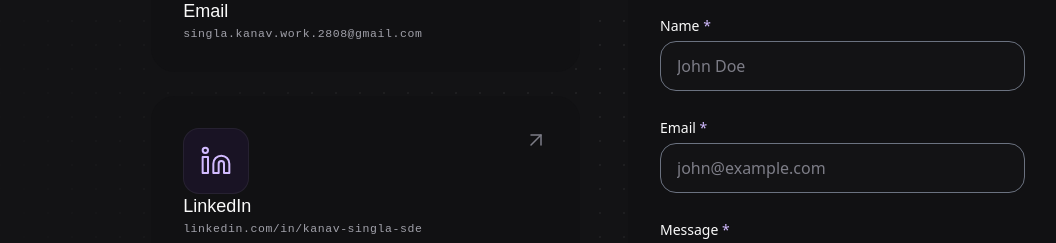
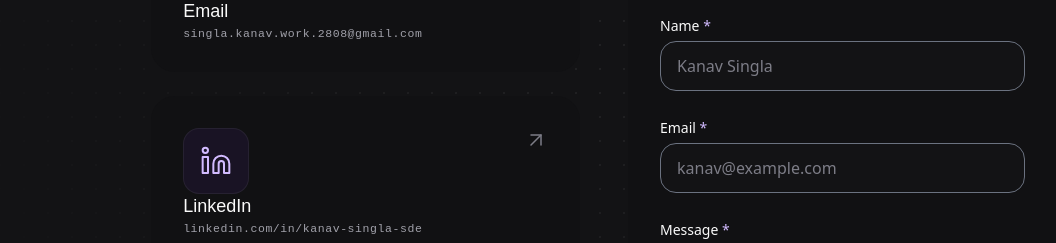
Before and after one commit to KanavSingla28-k/portfolio, a React (Vite) app: page /contact in a window 1280 px wide. Shown: the part 543-786 px from the top of the page, without its empty margins (36-1092 px from the left). Built offline with nearby package versions, Linux system fonts and the light colour scheme; a web font is replaced by a local one.

Commit message:
fix: remove contact placeholders

```diff
--- a/src/pages/About.tsx
+++ b/src/pages/About.tsx
@@ -17,7 +17,7 @@ export default function About() {
         animate="visible"
         variants={{ visible: { transition: { staggerChildren: 0.1 } } }}
       >
-        <motion.h1 variants={fadeUpVariants} className="font-hero-heading text-hero-heading mb-xl">
+        <motion.h1 variants={fadeUpVariants} className="font-hero-heading-mobile text-hero-heading-mobile md:font-hero-heading md:text-hero-heading mb-xl whitespace-nowrap">
           {profile.name}
         </motion.h1>
 
@@ -36,7 +36,7 @@ export default function About() {
             </motion.p>
           ))}
           <motion.p variants={fadeUpVariants}>
-            Every line of code I write is a commitment to longevity and craftsmanship. Whether I'm orchestrating complex cloud deployments or refining a micro-interaction, I treat every project as a proof of craft—a testament to the belief that software should be as beautiful internally as it is externally.
+            Shipping features, fixing bugs, and occasionally arguing with TypeScript. Always learning. Always building. Always looking for a better way to solve the problem.
           </motion.p>
         </div>
 
--- a/src/pages/Contact.tsx
+++ b/src/pages/Contact.tsx
@@ -170,7 +170,7 @@ export default function Contact() {
                   value={formData.name}
                   onChange={handleChange}
                   className="w-full bg-background border border-whisper rounded-lg px-4 py-3 text-text-primary placeholder:text-text-muted focus:outline-none focus:border-primary transition-colors"
-                  placeholder="John Doe"
+                  placeholder="Kanav Singla"
                 />
               </div>
 
@@ -185,7 +185,7 @@ export default function Contact() {
                   value={formData.email}
                   onChange={handleChange}
                   className="w-full bg-background border border-whisper rounded-lg px-4 py-3 text-text-primary placeholder:text-text-muted focus:outline-none focus:border-primary transition-colors"
-                  placeholder="john@example.com"
+                  placeholder="kanav@example.com"
                 />
               </div>
 
```
